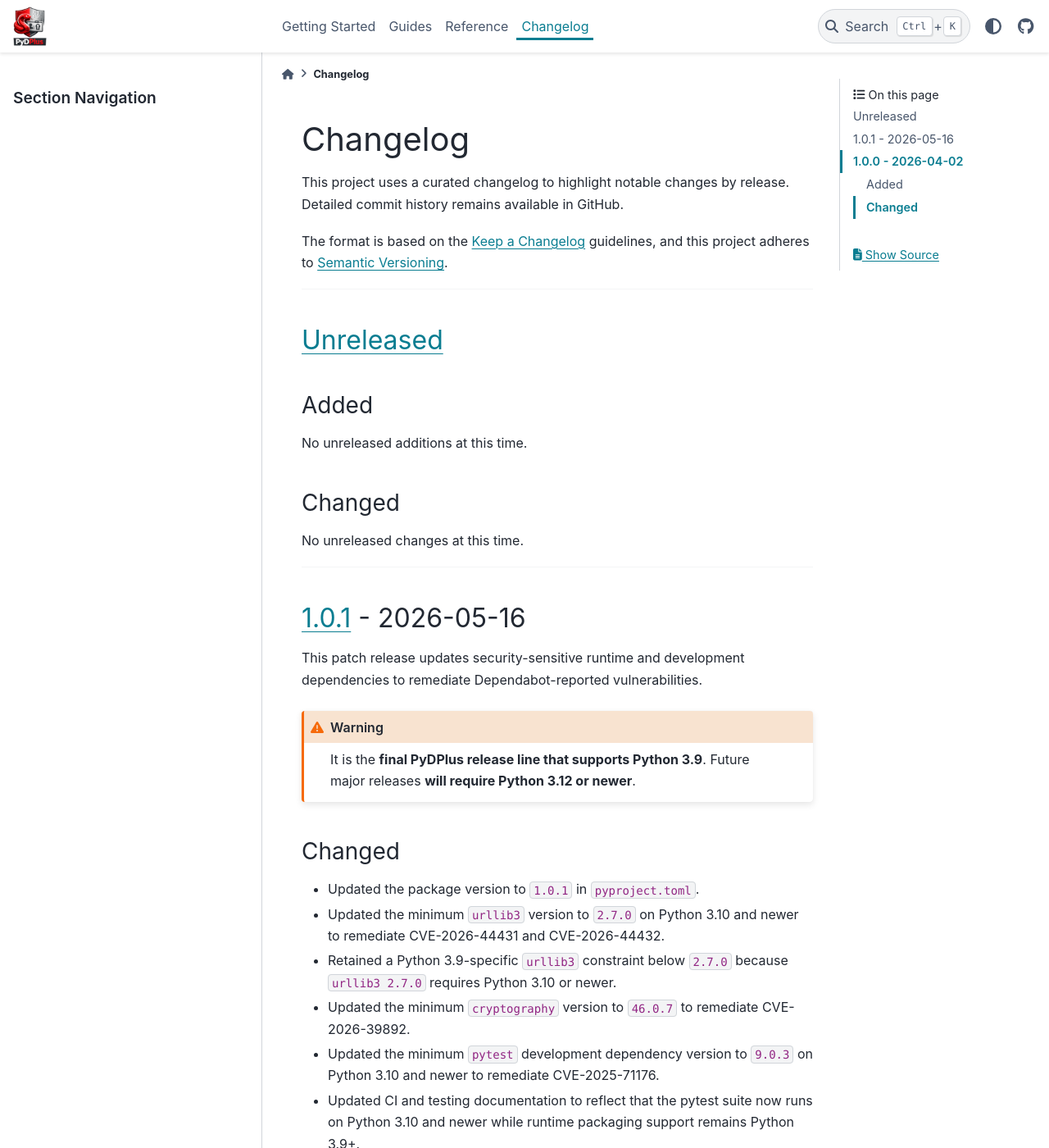
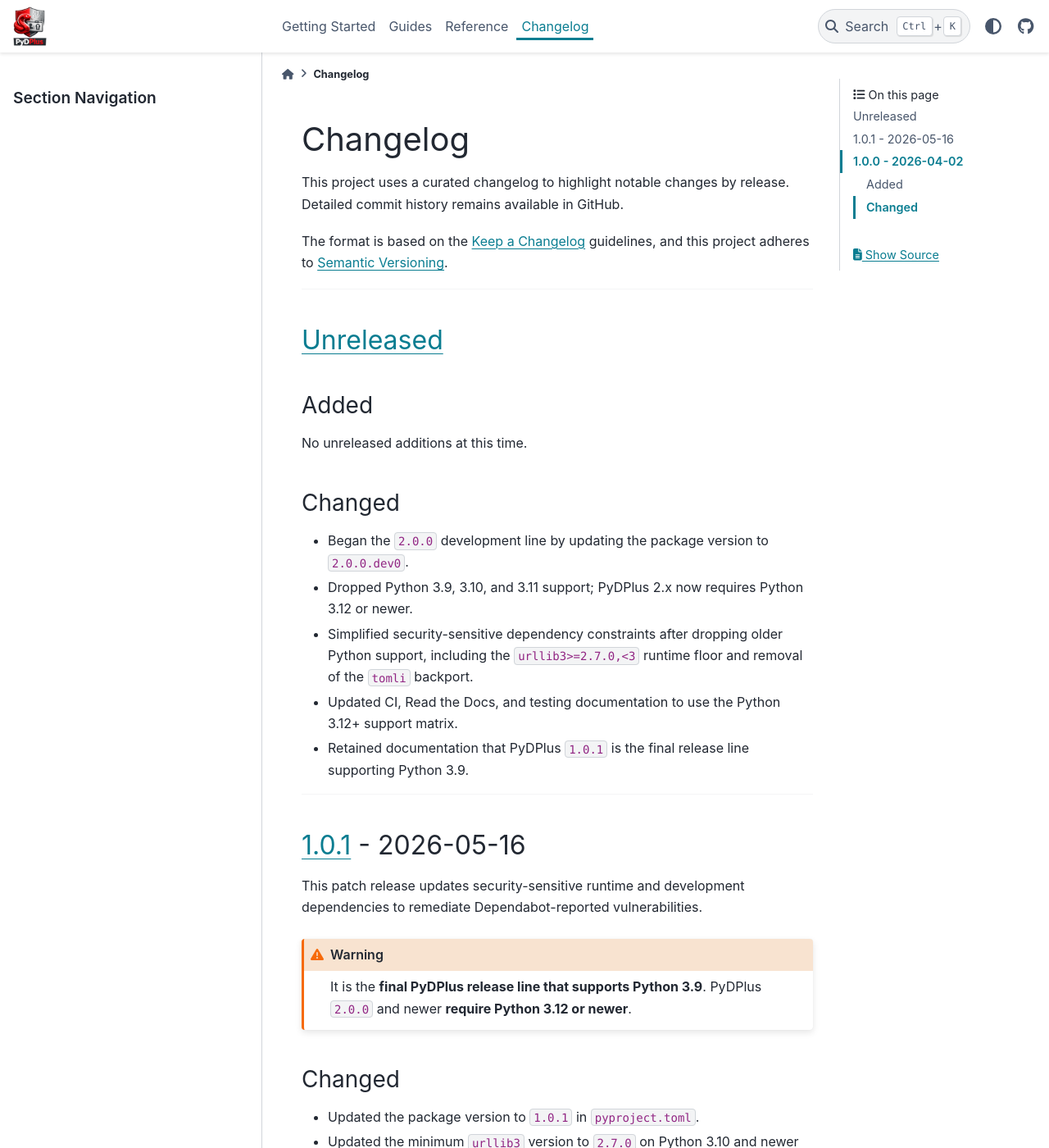
Before and after one commit to jeffshurtliff/pydplus, a Sphinx documentation site: the page built from docs/CHANGELOG.md, in a window 1280 px wide and 1400 px high. Shown: the whole window at 82% size. Built offline with Sphinx 7.4.7 and the PyData theme 0.15.4, drawn with Linux system fonts in a browser that asks for light colours.

Commit message:
Dropped older Python support for PyDPlus 2.0.0

````diff
--- a/docs/CHANGELOG.md
+++ b/docs/CHANGELOG.md
@@ -18,7 +18,11 @@ No unreleased additions at this time.
 (unreleased-changed)=
 ### Changed
 
-No unreleased changes at this time.
+- Began the `2.0.0` development line by updating the package version to `2.0.0.dev0`.
+- Dropped Python 3.9, 3.10, and 3.11 support; PyDPlus 2.x now requires Python 3.12 or newer.
+- Simplified security-sensitive dependency constraints after dropping older Python support, including the `urllib3>=2.7.0,<3` runtime floor and removal of the `tomli` backport.
+- Updated CI, Read the Docs, and testing documentation to use the Python 3.12+ support matrix.
+- Retained documentation that PyDPlus `1.0.1` is the final release line supporting Python 3.9.
 
 ---
 (relnotes-1.0.1)=
@@ -29,7 +33,7 @@ Dependabot-reported vulnerabilities.
 
 ```{warning}
 It is the **final PyDPlus release line that supports Python 3.9**.
-Future major releases **will require Python 3.12 or newer**.
+PyDPlus `2.0.0` and newer **require Python 3.12 or newer**.
 ```
 
 ### Changed
--- a/docs/getting-started/index.rst
+++ b/docs/getting-started/index.rst
@@ -12,15 +12,15 @@ If you are new to the library, follow this order:
 
 Before you begin, make sure you have:
 
-- Python 3.9+
+- Python 3.12+
 - Access to an RSA ID Plus tenant
 - An RSA ID Plus administrator user with API permissions
 - Legacy API credentials as needed
 
 .. important::
 
+   PyDPlus ``2.0.0`` and newer require Python 3.12 or newer.
    PyDPlus ``1.0.1`` is the final release line that supports Python 3.9.
-   Future major releases will require Python 3.12 or newer.
 
 
 For deeper task-based walkthroughes after setup, continue to the :doc:`../guides/index` section.
````
Also changed, not shown: README.md (+1 -1 lines), docs/getting-started/overview.md (+2 -2 lines), docs/guides/testing.md (+3 -4 lines), docs/index.md (+2 -2 lines), pyproject.toml (+7 -14 lines), requirements.txt (+4 -5 lines), src/pydplus/utils/version.py (+3 -7 lines), .readthedocs.yaml, 5 other files.
